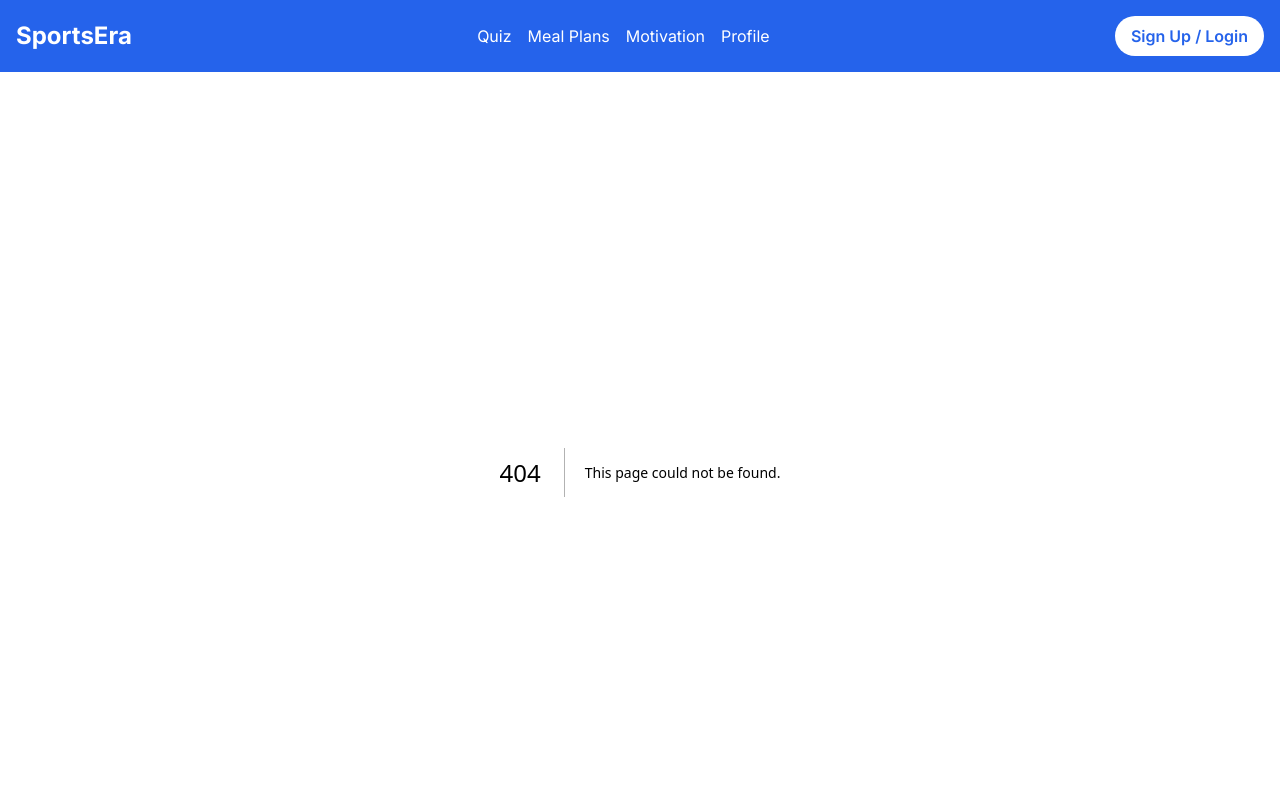
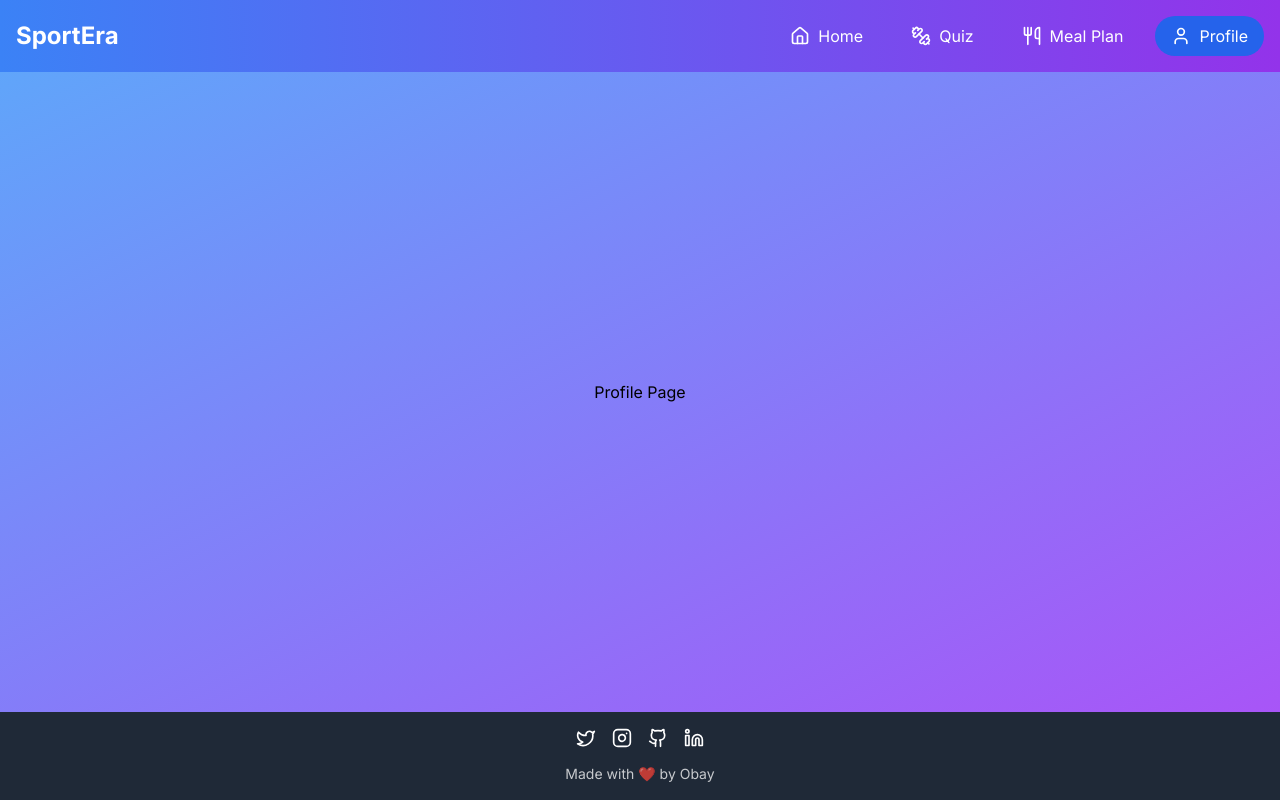
Before and after one commit to ObayM/SportsEra, a Next.js app: page /profile in a window 1280 px wide. Before the commit this address had no page. Shown: the top 800 px of the page. Built offline with nearby package versions, Linux system fonts and the light colour scheme.

Commit message:
Udate Navbar & Create the profile page

```diff
--- a/app/components/navbar.jsx
+++ b/app/components/navbar.jsx
@@ -1,60 +1,84 @@
 'use client'
+
 import React, { useState } from 'react';
 import Link from 'next/link';
-import { Menu, X, User } from 'lucide-react';
+import { usePathname } from 'next/navigation';
+import { motion } from 'framer-motion';
+import { Menu, X, Home, Dumbbell, Utensils, User } from 'lucide-react';
+
+const NavLink = ({ href, children, icon: Icon }) => {
+  const pathname = usePathname();
+  const isActive = pathname === href;
+
+  return (
+    <Link href={href}>
+      <motion.span
+        className={`flex items-center px-4 py-2 rounded-full text-white transition-colors cursor-pointer ${
+          isActive ? 'bg-blue-600' : 'hover:bg-blue-700'
+        }`}
+        whileHover={{ scale: 1.05 }}
+        whileTap={{ scale: 0.95 }}
+      >
+        <Icon className="mr-2" size={20} />
+        {children}
+      </motion.span>
+    </Link>
+  );
+};
 
 const Navbar = () => {
   const [isOpen, setIsOpen] = useState(false);
 
   return (
-    <nav className="bg-blue-600 p-4">
-      <div className="container mx-auto flex justify-between items-center">
-        <Link href="/" className="text-white text-2xl font-bold">
-          SportsEra
+    <nav className="bg-gradient-to-r from-blue-500 to-purple-600 p-4 shadow-lg">
+      <div className="container mx-auto">
+        <div className="flex justify-between items-center">
+          <Link href="/">
+            <motion.span
+              className="text-white text-2xl font-bold cursor-pointer"
+              whileHover={{ scale: 1.05 }}
+              whileTap={{ scale: 0.95 }}
+            >
+              SportEra
+            </motion.span>
           </Link>
 
           {/* Desktop menu */}
           <div className="hidden md:flex space-x-4">
-          <NavLink href="/quiz">Quiz</NavLink>
-          <NavLink href="/mealplanner">Meal Plans</NavLink>
-          <NavLink href="/motivation">Motivation</NavLink>
-          <NavLink href="/profile">Profile</NavLink>
+            <NavLink href="/" icon={Home}>Home</NavLink>
+            <NavLink href="/quiz" icon={Dumbbell}>Quiz</NavLink>
+            <NavLink href="/meal-plan" icon={Utensils}>Meal Plan</NavLink>
+            <NavLink href="/profile" icon={User}>Profile</NavLink>
           </div>
 
           {/* Mobile menu button */}
-        <button
+          <motion.button
             className="md:hidden text-white"
             onClick={() => setIsOpen(!isOpen)}
+            whileHover={{ scale: 1.1 }}
+            whileTap={{ scale: 0.9 }}
           >
             {isOpen ? <X size={24} /> : <Menu size={24} />}
-        </button>
-
-        {/* Sign Up / Login button */}
-        <Link href="/auth" className="hidden md:block bg-white text-blue-600 px-4 py-2 rounded-full font-semibold hover:bg-blue-100 transition duration-300">
-          Sign Up / Login
-        </Link>
+          </motion.button>
         </div>
 
         {/* Mobile menu */}
-      {isOpen && (
-        <div className="md:hidden bg-blue-500 mt-2 p-4 rounded-lg">
-          <NavLink href="/quiz" mobile>Quiz</NavLink>
-          <NavLink href="/meals" mobile>Meal Plans</NavLink>
-          <NavLink href="/motivation" mobile>Motivation</NavLink>
-          <NavLink href="/profile" mobile>Profile</NavLink>
-          <Link href="/auth" className="block bg-white text-blue-600 px-4 py-2 rounded-full font-semibold hover:bg-blue-100 transition duration-300 text-center mt-2">
-            Sign Up / Login
-          </Link>
+        <motion.div
+          className={`md:hidden mt-4 ${isOpen ? 'block' : 'hidden'}`}
+          initial={{ opacity: 0, y: -20 }}
+          animate={{ opacity: isOpen ? 1 : 0, y: isOpen ? 0 : -20 }}
+          transition={{ duration: 0.3 }}
+        >
+          <div className="flex flex-col space-y-2">
+            <NavLink href="/" icon={Home}>Home</NavLink>
+            <NavLink href="/quiz" icon={Dumbbell}>Quiz</NavLink>
+            <NavLink href="/meal-plan" icon={Utensils}>Meal Plan</NavLink>
+            <NavLink href="/profile" icon={User}>Profile</NavLink>
           </div>
-      )}
+        </motion.div>
+      </div>
     </nav>
   );
 };
 
-const NavLink = ({ href, children, mobile }) => (
-  <Link href={href} className={`text-white hover:text-blue-200 transition duration-300 ${mobile ? 'block mb-2' : ''}`}>
-    {children}
-  </Link>
-);
-
 export default Navbar;
--- /dev/null
+++ b/app/profile/page.jsx
@@ -0,0 +1,11 @@
+import React from 'react'
+
+const ProfilePage = () =>{
+    return(
+        <div style={{ minHeight: 'calc(100vh - (88px + 72px))' }} className="bg-gradient-to-br from-blue-400 to-purple-500 flex items-center justify-center p-4">
+            <h1>Profile Page</h1>
+        </div>
+    )
+}
+
+export default ProfilePage;
--- a/package.json
+++ b/package.json
@@ -9,6 +9,7 @@
     "lint": "next lint"
   },
   "dependencies": {
+    "framer-motion": "^11.3.21",
     "lucide-react": "^0.424.0",
     "next": "14.2.5",
     "react": "^18",
```
Also changed, not shown: 1 other file (tests, documents, lock files or other folders). Lines whose indentation alone changed are shown as unchanged.
